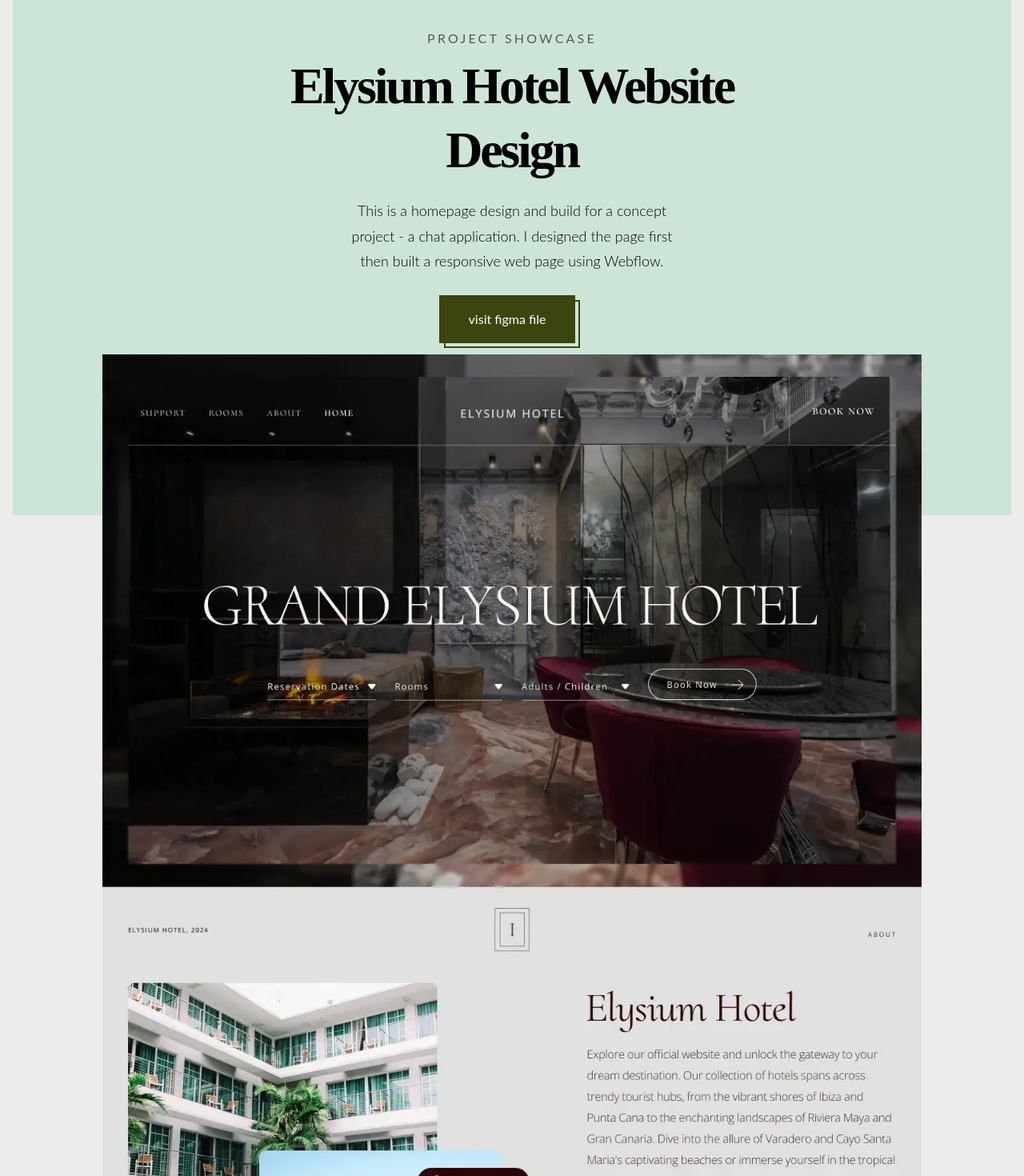
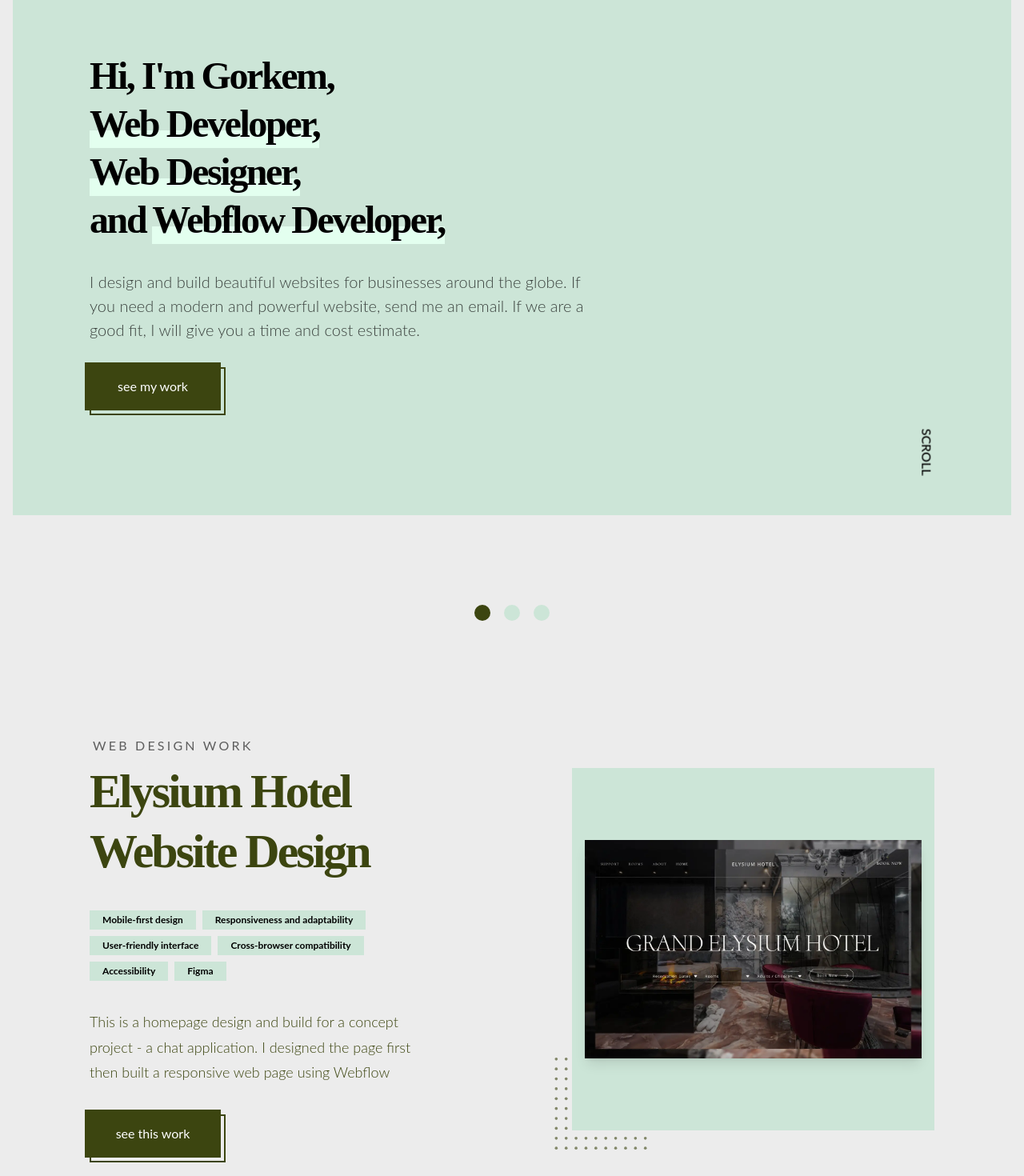
Before and after one commit to serin-gorkem/Portfolio, a React (Vite) app: page / in a window 1280 px wide. Shown: the part 140-1610 px from the top of the page at 80% size. Built offline with nearby package versions, Linux system fonts and the light colour scheme.

Commit message:
style: Footer text size decreased. Footer social logo sizes decreased, feat: All code made developer friendly with arrays and states, and project details page created with React router and project data state. style: Home page title text resize feat: React routes integrated.

```diff
--- a/index.html
+++ b/index.html
@@ -8,7 +8,7 @@
     content="Experienced web developer and 3D artist, specializing in custom website design, development, and interactive 3D visuals. Offering tailored digital solutions for businesses and individuals.">
   <title>Gorkem Serin Portfolio</title>
   <link defer async rel="icon" type="image/svg+xml" href="/vite.svg" />
-  <link rel="preload" as="image" href="./Hotel-Showcase.webp" alt="hotel page design full page image" className="sm:w-[64rem] w-full"/>
+  <link rel="preload" as="image" href="./Hotel-Showcase.webp"/>
 </head>
 
 <body>
--- a/package.json
+++ b/package.json
@@ -12,7 +12,6 @@
   "dependencies": {
     "react": "^18.3.1",
     "react-dom": "^18.3.1",
-    "react-lazy-load-image-component": "^1.6.2",
     "react-router-dom": "^6.26.2",
     "react-router-hash-link": "^2.4.3"
   },
--- a/src/App.jsx
+++ b/src/App.jsx
@@ -1,14 +1,26 @@
 import Landing from "./Landing";
+//import { BrowserRouter } from "react-router-dom";
+import { createBrowserRouter, RouterProvider } from "react-router-dom";
 import Showcase from "./Showcase";
-import { BrowserRouter } from "react-router-dom";
+
+import ErrorPage from "./error-page.jsx";
+
+const router = createBrowserRouter([
+  {
+    path: "/",
+    element: <Landing />,
+    errorElement: <ErrorPage />,
+  },
+  {
+    path: "/showcase",
+    element: <Showcase />,
+    errorElement: <ErrorPage />,
+  },
+]);
+
 function App() {
   /* I plan to add two main page (Landing and Showcase), three sections (Home Work WhatIDo ) and two component(navbar and footer) */
-  return (
-    <BrowserRouter>
-      {/* <Landing /> */}
-      <Showcase/>
-    </BrowserRouter>
-  );
+  return <RouterProvider router={router} />;
 }
 
 export default App;
--- a/src/Landing.jsx
+++ b/src/Landing.jsx
@@ -1,5 +1,7 @@
 import Home from "./sections/Home";
 import PropTypes from "prop-types";
+import { Suspense } from "react";
+import { useEffect } from "react";
 import { lazy, memo } from "react";
 const Footer = lazy(() => import("./components/Footer"));
 const Work = lazy(() => import("./sections/Work"));
@@ -16,9 +18,11 @@ const Landing = memo(function Landing() {
         "secondary":"#3C4510",
         "highlight":"#E3FFEF"
   */
-
+  useEffect(() => {
+    window.scrollTo(0, 0);
+  });
   return (
-    <>
+    <Suspense fallback={<h1>Loading...</h1>} >
       <Home />
       <PageIndicator page={1} />
       <Work />
@@ -26,7 +30,7 @@ const Landing = memo(function Landing() {
       <WhatIDo />
       <PageIndicator page={3} />
       <Footer />
-    </>
+    </Suspense>
   );
 });
 function PageIndicator({ page }) {
--- a/src/Showcase.jsx
+++ b/src/Showcase.jsx
@@ -1,36 +1,45 @@
 import { Suspense } from "react";
-import { lazy } from "react";
-const Footer = lazy(() => import("./components/Footer"));
-const Navbar = lazy(() => import("./components/Navbar"));
+import { Outlet } from "react-router-dom";
+import Footer from "./components/Footer";
+import Navbar from "./components/Navbar";
 import { HashLink as Link } from "react-router-hash-link";
-import { LazyLoadImage } from 'react-lazy-load-image-component';
+import { useLocation } from "react-router-dom";
+import { useEffect } from "react";
 
 function Showcase() {
+    const location = useLocation();
+    const {project} = location.state;
+
+    useEffect(() => {
+        window.scrollTo(0, 0);
+    })
+
   return (
-    <article className="m-2 h-[calc(100vh-1rem)] bg-primary xl:m-4 xl:h-[calc(100vh-2rem)] landscape:max-xl:h-[150vh]">
+    <Suspense fallback={<h1>Loading...</h1>} >
+    <article id="showcase" className="m-2 h-[calc(100vh-1rem)] bg-primary xl:m-4 xl:h-[calc(100vh-2rem)] landscape:max-xl:h-[150vh]">
       <Navbar isFooter={false} />
-      <main className="relative my-8 flex flex-col items-center justify-center px-2">
+      <Outlet/>
+      <main  className="relative my-8 flex flex-col items-center justify-center px-2">
         {/* Project type */}
-        <h1 className="mb-2 font-lato text-xs tracking-[0.2rem] text-black opacity-60 sm:px-1 sm:text-base">
+        <h1 className="mb-2 animate-fade-in font-lato text-xs tracking-[0.2rem] text-black opacity-60 sm:px-1 sm:text-base">
           PROJECT SHOWCASE
         </h1>
         {/* Project title  */}
-        <p className="pb-5 text-center font-playfair text-[2rem] font-extrabold leading-tight tracking-tighter sm:text-[4rem] sm:leading-tight xl:w-[46rem]">
-          Elysium Hotel Website <br></br> Design
+        <p className="pb-5 animate-fade-in text-center font-playfair text-[2rem] font-extrabold leading-tight tracking-tighter sm:text-[4rem] sm:leading-tight xl:w-[46rem]">
+          {project.title}
         </p>
-        <p className="text-center font-lato font-light leading-[175%] tracking-normal sm:text-[1.125rem] sm:leading-[175%] xl:w-[26rem]">
-          This is a homepage design and build for a concept project - a chat
-          application. I designed the page first then built a responsive web
-          page using Webflow.
+        <p className="text-center animate-fade-in font-lato font-light leading-[175%] tracking-normal sm:text-[1.125rem] sm:leading-[175%] xl:w-[26rem]">
+          {project.description}
         </p>
-        <div className="relative mb-10 mt-8 h-[3.5rem] w-[9.625rem] animate-fade-in border-2 border-secondary sm:mb-2 sm:h-[3.75rem] sm:w-[10.625rem]">
+        <div className="relative mb-10 mt-8 h-[3.5rem] w-[9.625rem] animate-fade-in border-2 border-secondary sm:h-[3.75rem] sm:w-[10.625rem]">
           {/* CTA Button with the animation logic of moving it on the x and y with transition */}
           <button className="h-[3.5rem] w-[9.625rem] -translate-x-2 -translate-y-2 bg-secondary font-lato text-xs text-white transition-all duration-500 hover:translate-x-0 hover:translate-y-0 sm:h-[3.75rem] sm:w-[10.625rem] sm:text-base">
             <a
               href="https://www.figma.com/design/19B4Ts2SMJCerIFwftbOGr/Responsive-Design-Template-(Copy)?node-id=2027-7&t=dTFkvUlk6xMYySfz-1"
               aria-label="visit source"
+              className="p-4"
             >
-              visit figma file
+              {project.buttonText}
             </a>
           </button>
         </div>
@@ -40,13 +49,13 @@ function Showcase() {
           rel="preload"
           width={"100%"}
           height={"100%"}
-          className="sm:w-[64rem] w-full"
-          src="./Hotel-Showcase.webp"
+          className="sm:w-[64rem] w-full animate-fade-in"
+          src={project.image}
           alt="hotel page design full page image"
         ></img>
         </Suspense>
       </main>
-        <Link smooth to={"#top"} aria-label="Go back to top" className="w-full flex justify-end max-container">
+        <Link smooth to={"#showcase"} aria-label="Go back to top" className="w-full flex justify-end max-container">
           <svg
             width="48px"
             height="48px"
@@ -79,6 +88,7 @@ function Showcase() {
         </Link>
       <Footer />
     </article>
+    </Suspense>
   );
 }
 export default Showcase;
--- /dev/null
+++ b/src/error-page.jsx
@@ -0,0 +1,16 @@
+import { useRouteError } from "react-router-dom";
+
+export default function ErrorPage() {
+  const error = useRouteError();
+  console.error(error);
+
+  return (
+    <div id="error-page">
+      <h1>Oops!</h1>
+      <p>Sorry, an unexpected error has occurred.</p>
+      <p>
+        <i>{error.statusText || error.message}</i>
+      </p>
+    </div>
+  );
+}
--- a/src/main.jsx
+++ b/src/main.jsx
@@ -3,8 +3,9 @@ import { createRoot } from 'react-dom/client'
 import App from './App.jsx'
 import './index.css'
 
+
 createRoot(document.getElementById('root')).render(
   <StrictMode>
-    <App />
+  <App/>
   </StrictMode>,
 )
--- a/src/sections/Home.jsx
+++ b/src/sections/Home.jsx
@@ -6,6 +6,7 @@ function Home() {
   return (
     <>
       {/* h-[calc(100vh-xrem)] xrem = 16 * x px which is the length of margin top + bottom to keep box centered. */}
+      {/* Right now there is a problem on text with landscape mobile mod. For now it fixed but it caused tabled landscape to shift. Will be addressed in the next update */}
       <article
         id="home"
         className="m-2 h-[calc(100vh-1rem)] bg-primary xl:m-4 landscape:max-xl:h-screen xl:h-[calc(100vh-2rem)]"
@@ -14,7 +15,7 @@ function Home() {
         <main className="max-container -z-10 landscape:max-xl:h-screen landscape:max-xl:justify-normal flex h-[calc(100vh-10rem)] flex-col justify-center p-4 sm:h-[calc(100vh-14rem)] sm:px-8 xl:px-[6rem]">
           <div className="landscape:max-xl:flex landscape:max-xl:gap-2">
 
-          <h1 className="font-playfair animate-fade-in text-3xl landscape:max-xl:text-2xl font-extrabold leading-tight tracking-tighter sm:text-[4rem] sm:leading-tight 3xl:text-[6rem] 3xl:leading-tight">
+          <h1 className="font-playfair animate-fade-in text-3xl landscape:max-xl:text-2xl font-extrabold leading-tight tracking-tighter sm:text-[3rem] sm:leading-tight 3xl:text-[5rem] 3xl:leading-tight">
             Hi, I&#39;m Gorkem,
           </h1>
           {/* Highlight is a component which adds custom highlights to selected texts. */}
@@ -22,7 +23,7 @@ function Home() {
           {
             <Highlight
               element={
-                <p className="font-playfair text-3xl font-extrabold leading-tight landscape:max-xl:text-2xl tracking-tighter sm:text-[4rem] sm:leading-tight 3xl:text-[6rem] 3xl:leading-tight">
+                <p className="font-playfair text-3xl font-extrabold leading-tight landscape:max-xl:text-2xl tracking-tighter sm:text-[3rem] sm:leading-tight 3xl:text-[5rem] 3xl:leading-tight">
                   Web Developer,
                 </p>
               }
@@ -33,7 +34,7 @@ function Home() {
           {
             <Highlight
               element={
-                <p className="font-playfair text-3xl font-extrabold leading-tight landscape:max-xl:text-2xl tracking-tighter sm:text-[4rem] sm:leading-tight 3xl:text-[6rem] 3xl:leading-tight">
+                <p className="font-playfair text-3xl font-extrabold leading-tight landscape:max-xl:text-2xl tracking-tighter sm:text-[3rem] sm:leading-tight 3xl:text-[5rem] 3xl:leading-tight">
                   Web Designer,
                 </p>
               }
@@ -43,13 +44,13 @@ function Home() {
 
           {/* This two is wrapped with a div because I wanted them to be one line. */}
           <div className="flex gap-1 animate-fade-in sm:gap-2">
-            <h1 className="font-playfair text-3xl font-extrabold leading-tight landscape:max-xl:text-2xl tracking-tighter sm:text-[4rem] sm:leading-tight 3xl:text-[6rem] 3xl:leading-tight">
+            <h1 className="font-playfair text-3xl font-extrabold leading-tight landscape:max-xl:text-2xl tracking-tighter sm:text-[3rem] sm:leading-tight 3xl:text-[5rem] 3xl:leading-tight">
               and
             </h1>
             {
               <Highlight
                 element={
-                  <p className="font-playfair text-3xl font-extrabold leading-tight landscape:max-xl:text-2xl tracking-tighter sm:text-[4rem] sm:leading-tight 3xl:text-[6rem] 3xl:leading-tight">
+                  <p className="font-playfair text-3xl font-extrabold leading-tight landscape:max-xl:text-2xl tracking-tighter sm:text-[3rem] sm:leading-tight 3xl:text-[5rem] 3xl:leading-tight">
                     Webflow Developer,
                   </p>
                 }
@@ -65,8 +66,8 @@ function Home() {
           </h2>
           <div className="relative animate-fade-in  h-[3.5rem] w-[9.625rem] border-2 border-secondary sm:h-[3.75rem] sm:w-[10.625rem]">
             {/* CTA Button with the animation logic of moving it on the x and y with transition */}
-            <Link smooth to="#work" className="p-2">
-              <button className="h-[3.5rem] w-[9.625rem] -translate-x-4 -translate-y-2 bg-secondary font-lato text-xs text-white transition-all duration-500 hover:translate-x-0 hover:translate-y-0 sm:h-[3.75rem] sm:w-[10.625rem] sm:text-base">
+            <Link smooth to="#work" className="">
+              <button className="h-[3.5rem] w-[9.625rem] -translate-x-2 -translate-y-2 bg-secondary font-lato text-xs text-white transition-all duration-500 hover:translate-x-0 hover:translate-y-0 sm:h-[3.75rem] sm:w-[10.625rem] sm:text-base">
                 see my work
               </button>
             </Link>
--- a/src/sections/Work.jsx
+++ b/src/sections/Work.jsx
@@ -1,43 +1,99 @@
+import { useState } from "react";
+import { Link } from "react-router-dom";
+/**
+ * @description This function takes an array of project data and returns a JSX element that displays each project in a card format.
+ * @param {Array} projectData - An array of objects containing information about each project. Each object should have the following properties:
+ *  - id: A unique identifier for the project.
+ *  - title: The title of the project.
+ *  - type: The type of work the project represents.
+ *  - specs: An array of strings representing the specifications of the project.
+ *  - description: A detailed description of the project.
+ *  - link: A URL pointing to more information about the project.
+ *  - buttonText: The text that will appear on the button linking to more information about the project.
+ *  - image: The URL of an image representing the project.
+ * @returns {JSX.Element} A JSX element representing a card for each project in the projectData array.
+ */
 function Work() {
+  const [projectData, setProjectData] = useState([
+    {
+      id: "0",
+      title: "Elysium Hotel Website Design",
+      type: "WEB DESIGN WORK",
+      specs: [
+        "Mobile-first design",
+        "Responsiveness and adaptability",
+        "User-friendly interface",
+        "Cross-browser compatibility",
+        "Accessibility",
+        "Figma",
+      ],
+      description:
+        "This is a homepage design and build for a concept project - a chat application. I designed the page first then built a responsive web page using Webflow",
+      link: "https://www.figma.com/design/19B4Ts2SMJCerIFwftbOGr/Responsive-Design-Template-(Copy)?node-id=2027-7&t=dTFkvUlk6xMYySfz-1",
+      buttonText: " visit figma file",
+      image: "./Hotel-Showcase.webp",
+    },
+    {
+      id: "1",
+      title: "Elysium Hotel Website Design",
+      type: "WEB DESIGN WORK",
+      specs: [
+        "Mobile-first design",
+        "Responsiveness and adaptability",
+        "User-friendly interface",
+        "Cross-browser compatibility",
+        "Accessibility",
+        "Figma",
+      ],
+      description:
+        "This is a homepage design and build for a concept project - a chat application. I designed the page first then built a responsive web page using Webflow",
+      link: "https://www.figma.com/design/19B4Ts2SMJCerIFwftbOGr/Responsive-Design-Template-(Copy)?node-id=2027-7&t=dTFkvUlk6xMYySfz-1",
+      buttonText: " visit live site",
+      image: "./Hotel-Showcase.webp",
+    },
+  ]);
   return (
     <article id="work" className="m-2 xl:m-4">
-      {/* Outer div */}
-      <section className="max-container my-8 flex flex-col justify-between p-4 sm:items-start sm:px-8 xl:flex-row xl:items-center xl:px-[6rem]">
+      {/* I used a projectData array to store the information about the work title to specs. */}
+      {projectData.map((project) => {
+        return (
+          <section
+            key={project.id}
+            className="max-container my-8 flex flex-col justify-between p-4 sm:items-start sm:px-8 xl:flex-row xl:items-center xl:px-[6rem]"
+          >
             {/* Left - Top div */}
             <section className="flex flex-col justify-between gap-6 text-secondary sm:gap-9 xl:w-8/12">
               <div>
                 {/* Project type */}
                 <h1 className="mb-2 font-lato text-xs tracking-[0.2rem] text-black opacity-60 sm:px-1 sm:text-base">
-              WEB DESIGN WORK
+                  {projectData[project.id].type}
                 </h1>
                 {/* Project title  */}
                 <p className="font-playfair text-[2rem] font-extrabold leading-tight tracking-tighter sm:text-6xl sm:leading-tight xl:w-[26rem]">
-              Elysium Hotel Website Design
+                  {projectData[project.id].title}
                 </p>
               </div>
               {/* Project Specs */}
-          <ul className="flex flex-wrap gap-2 font-lato font-bold text-black">
-            <li className="flex justify-center bg-primary p-4 py-1 text-xs">
-              Figma
+              <ul className="flex flex-wrap gap-2 font-lato font-bold text-black sm:w-8/12">
+                {projectData[project.id].specs.map((spec) => (
+                  <li
+                    key={spec}
+                    className="flex justify-center bg-primary p-4 py-1 text-xs"
+                  >
+                    {spec}
                   </li>
-            <li className="flex justify-center bg-primary p-4 py-1 text-xs">
-              Website Design
-            </li>
-            <li className="flex justify-center bg-primary p-4 py-1 text-xs">
-              Concept
-            </li>
+                ))}
               </ul>
               {/* Project summary */}
               <p className="font-lato font-light leading-[175%] tracking-normal sm:text-[1.125rem] sm:leading-[175%] xl:w-[26rem]">
-            This is a homepage design and build for a concept project - a chat
-            application. I designed the page first then built a responsive web
-            page using Webflow.
+                {projectData[project.id].description}
               </p>
               <div className="relative h-[2.75rem] w-[8.625rem] border-2 border-secondary sm:h-[3.75rem] sm:w-[10.625rem]">
-            {/* CTA Button with the animation logic of moving it on the x and y with transition */}
+                <Link to="/showcase" state={{project}}>
                   <button className="h-[2.75rem] w-[8.625rem] -translate-x-2 -translate-y-2 bg-secondary font-lato text-xs text-white transition-all duration-500 hover:translate-x-0 hover:translate-y-0 sm:h-[3.75rem] sm:w-[10.625rem] sm:text-base">
                     see this work
                   </button>
+                </Link>
               </div>
             </section>
             {/* Right - Bottom div */}
@@ -317,17 +373,10 @@ function Work() {
                   />
                 </svg>
               </div>
-          {/* <img
-            src="./dots.webp"
-            decoding="async"
-            rel="preload"
-            width={"100%"}
-            height={"100%"}
-            className="absolute -bottom-6 -left-5 -z-10 aspect-square w-32 sm:-left-6"
-            alt="decoration dots 10 by 10"
-          ></img> */}
             </section>
           </section>
+        );
+      })}
       {/* */}
     </article>
   );
```
Also changed, not shown: src/components/Navbar.jsx (+9 -9 lines), 1 other file (tests, documents, lock files or other folders). Lines whose indentation alone changed are shown as unchanged.
